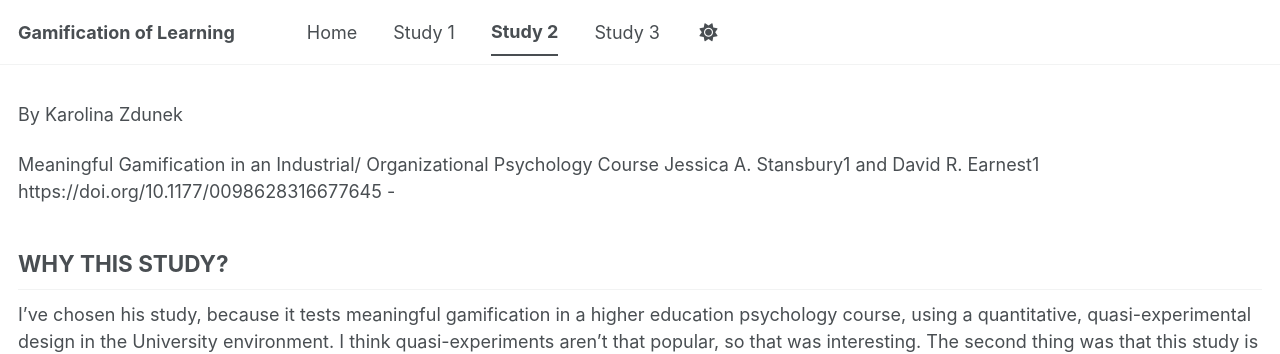
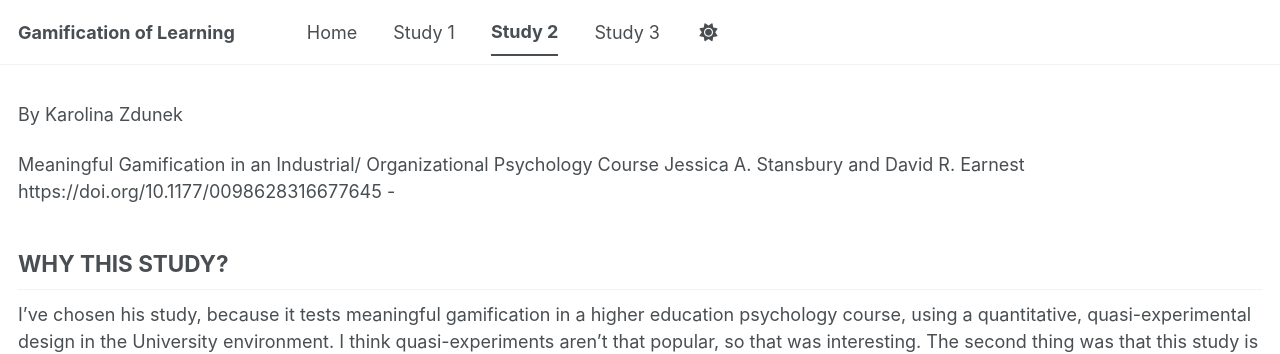
Before and after one commit to gutesy/gamification, a Jekyll site: the page built from _pages/study2.md, in a window 1280 px wide and 900 px high. Shown: the top 354 px of the window. Built offline with Jekyll 4.4.1, drawn with Linux system fonts in a browser that asks for light colours; a script bundle is joined from its source files by our own code; library files that are not in the unit come from our copies.

Commit message:
Update study2.md

```diff
--- a/_pages/study2.md
+++ b/_pages/study2.md
@@ -6,7 +6,7 @@ permalink: /study2/
 By Karolina Zdunek
 
 Meaningful Gamification in an Industrial/ Organizational Psychology Course
-Jessica A. Stansbury1 and David R. Earnest1
+Jessica A. Stansbury and David R. Earnest
 https://doi.org/10.1177/0098628316677645
 -
 
```
